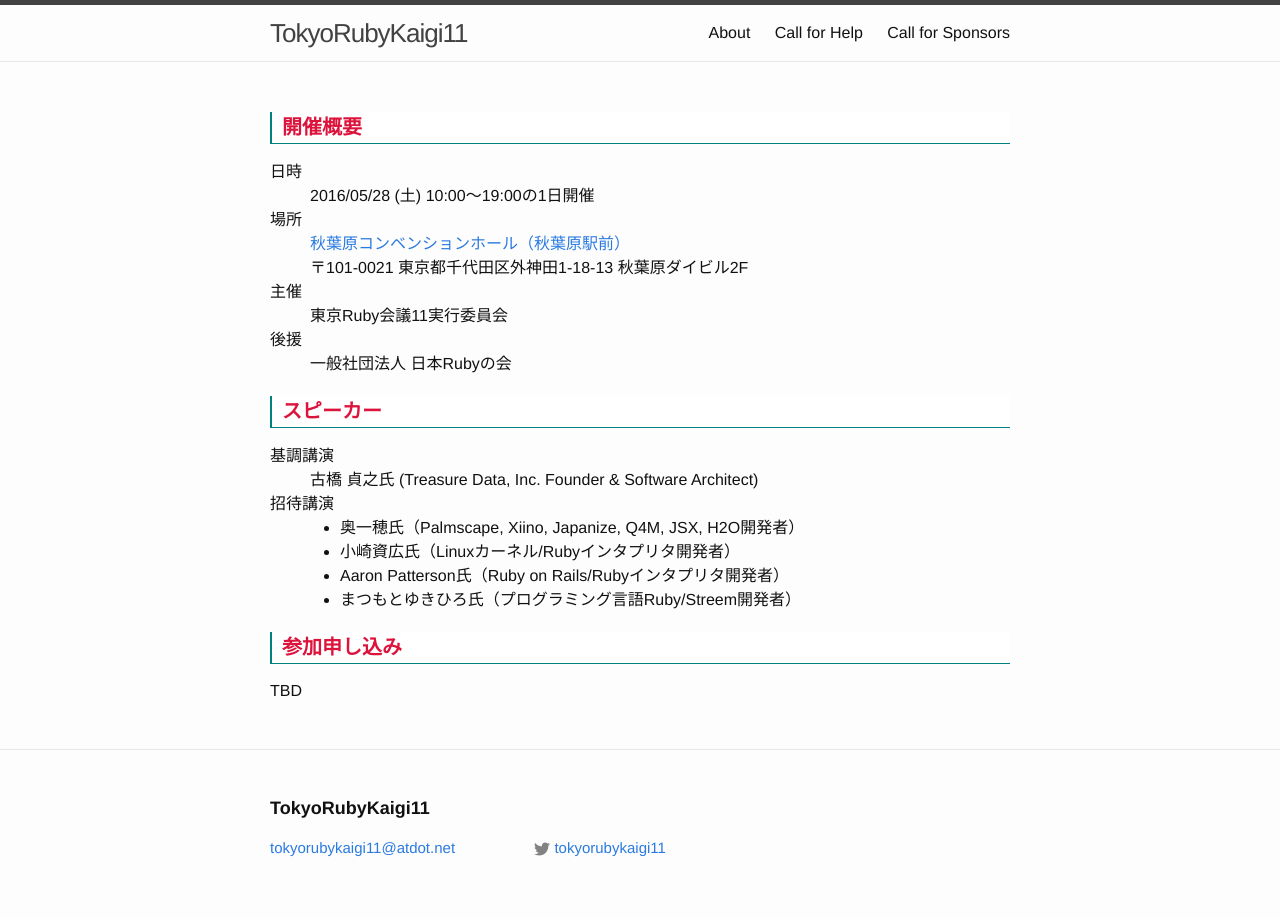
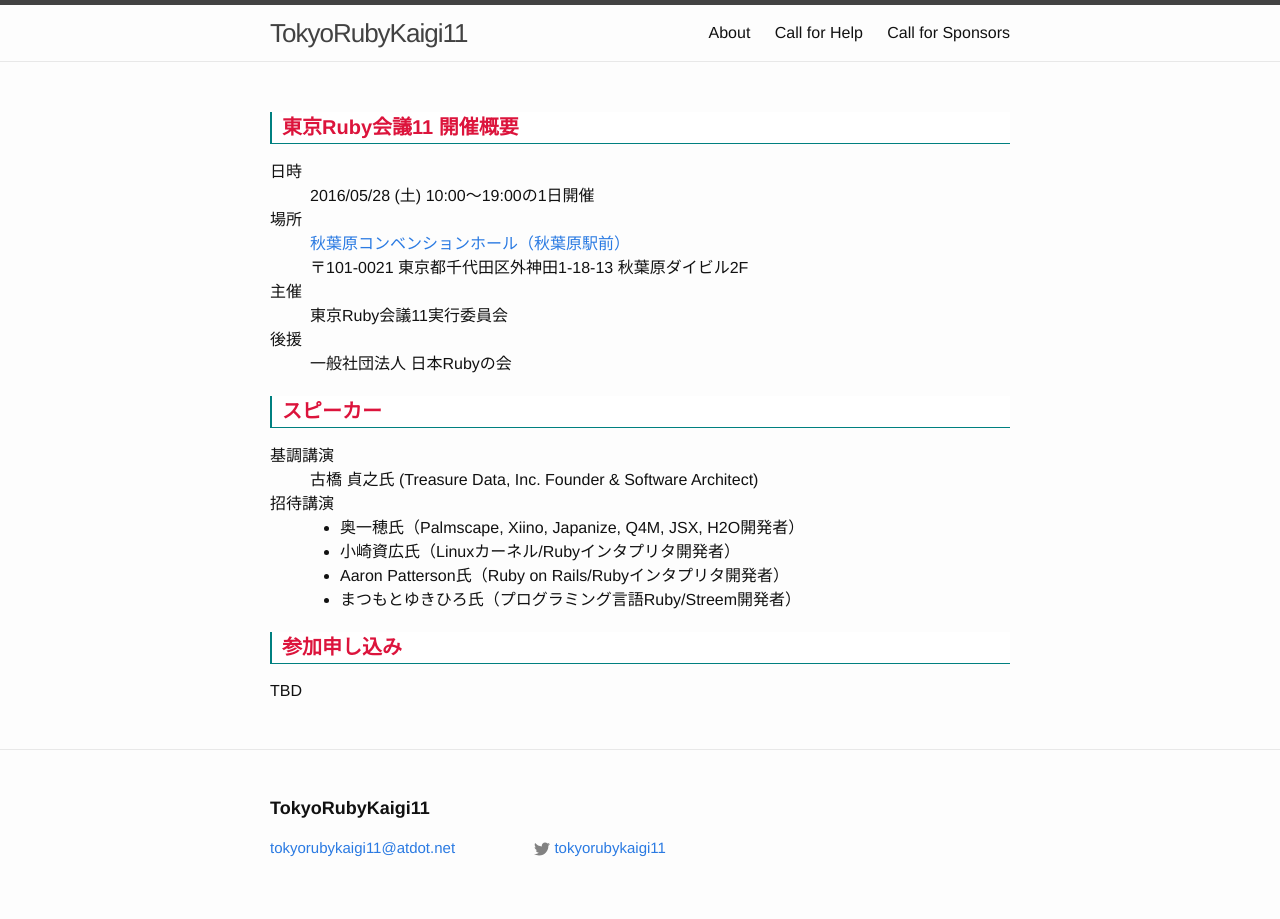
Before and after one commit to ko1/tokyo11, a Jekyll site: the page built from index.html, in a window 1280 px wide. Built offline with Jekyll 4.4.1, drawn with Linux system fonts in a browser that asks for light colours.

Commit message:
add Kanji name at the beggining

```diff
--- a/index.html
+++ b/index.html
@@ -3,7 +3,7 @@
 ---
 
 <div class="home">
-  <h1 class="page-heading">開催概要</h1>
+  <h1 class="page-heading">東京Ruby会議11 開催概要</h1>
   <dl>
     <dt>日時</dt>
     <dd>2016/05/28 (土) 10:00～19:00の1日開催</dd>
```
